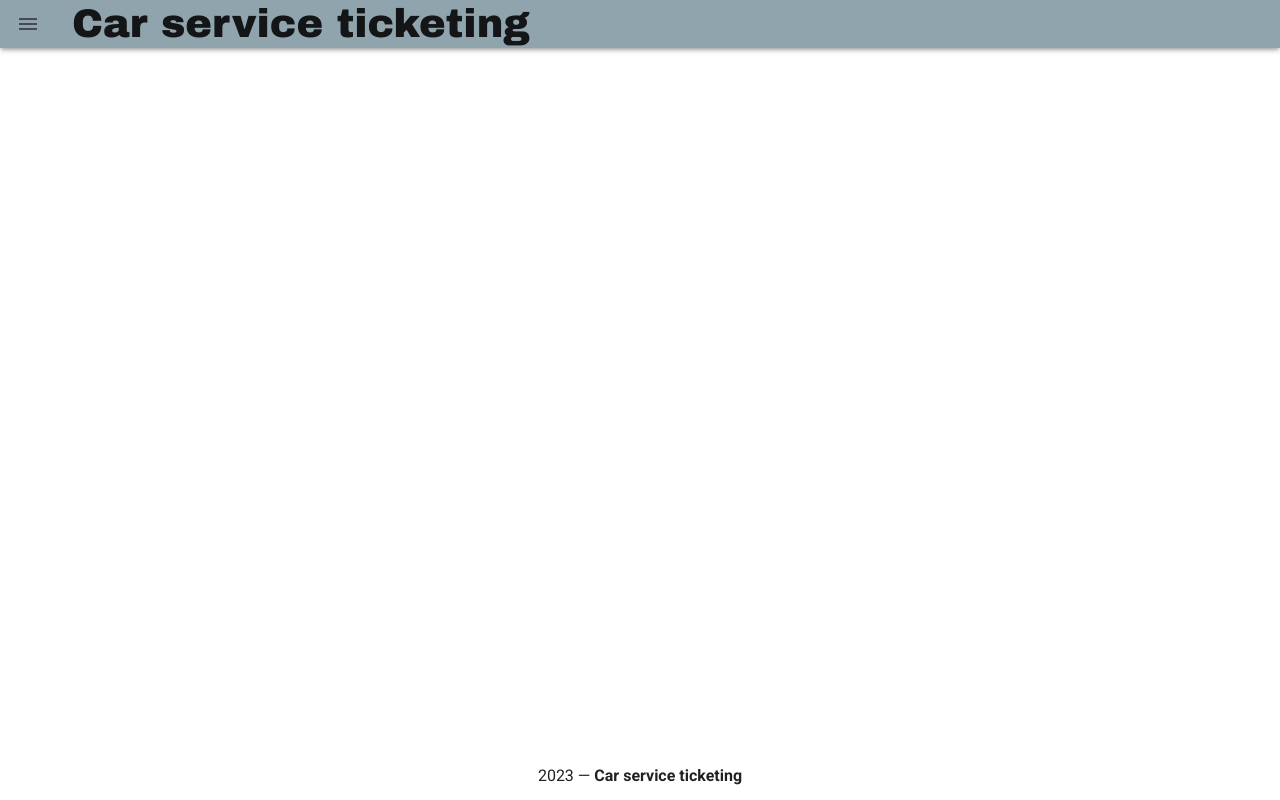
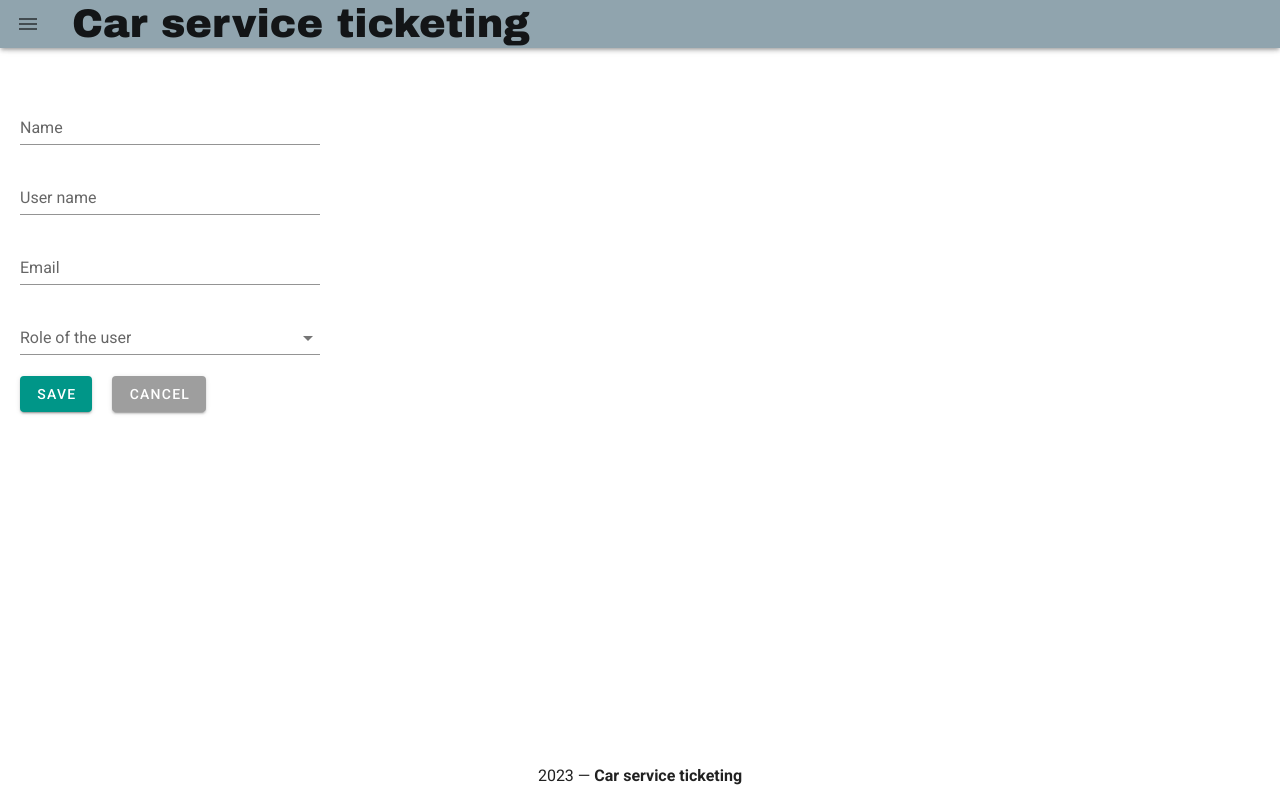
Before and after one commit to atjager/car-service-ticketing, a Vue app in the folder frontend/: page /add-new-user in a window 1280 px wide. Built offline with nearby package versions, Linux system fonts and the light colour scheme.

Commit message:
feat: Add new AppUser

```diff
--- a/frontend/package.json
+++ b/frontend/package.json
@@ -11,6 +11,7 @@
     "axios": "^1.3.5",
     "core-js": "^3.6.5",
     "vue": "^2.6.11",
+    "vue-cookies": "^1.8.3",
     "vue-router": "^3.2.0",
     "vuetify": "^2.6.0",
     "vuex": "^3.4.0"
--- a/frontend/src/main.js
+++ b/frontend/src/main.js
@@ -5,7 +5,7 @@ import store from "./store";
 import vuetify from "./plugins/vuetify";
 
 Vue.config.productionTip = false;
-
+Vue.use(require('vue-cookies'));
 new Vue({
   router,
   store,
--- a/frontend/src/router/index.js
+++ b/frontend/src/router/index.js
@@ -5,6 +5,7 @@ import Tickets from "../views/Tickets";
 import Customers from "../views/Customers";
 import Users from "../views/Users";
 import Settings from "../views/Settings";
+import AddNewUser from "../views/AddNewUser";
 
 Vue.use(VueRouter);
 
@@ -34,6 +35,13 @@ const routes = [
     name: "Settings",
     component: Settings,
   },
+  {
+    path: "/add-new-user",
+    name: "Add new user",
+    component: AddNewUser,
+  },
+
+
 ];
 
 const router = new VueRouter({
--- /dev/null
+++ b/frontend/src/views/AddNewUser.vue
@@ -0,0 +1,154 @@
+<template>
+  <div>
+    <v-row>
+      <div class="col-md-6">
+        <v-form
+            ref="form"
+            v-model="formModel"
+        >
+          <v-text-field
+              v-model="name"
+              label="Name"
+              required
+              style="max-width: 300px"
+              :rules="userNameRules"
+          ></v-text-field>
+
+          <v-text-field
+              v-model="username"
+              label="User name"
+              required
+              style="max-width: 300px"
+              :rules="userNameRules"
+          ></v-text-field>
+
+          <v-text-field
+              v-model="email"
+              label="Email"
+              required
+              type="email"
+              :rules="emailRules"
+              style="max-width: 300px"
+          ></v-text-field>
+
+          <v-select
+            v-model="selectedRole"
+            :items="roles"
+            label="Role of the user"
+            style="max-width: 300px"
+          ></v-select>
+
+
+          <v-btn @click="saveUser" color="teal" dark>Save</v-btn>
+          <v-btn style="margin-left: 20px" color="grey" @click="$router.push('/address-book')" dark>Cancel
+          </v-btn>
+
+        </v-form>
+      </div>
+
+    </v-row>
+  </div>
+</template>
+
+<script>
+import {api} from "@/api";
+import VueCookies from "vue-cookies";
+
+
+export default {
+
+  name: "AddNewUser",
+  data() {
+    return {
+      roles: ["ADMIN", "MANAGER", "MECHANIC"],
+      selectedRole : '',
+      username: '',
+      name: '',
+      email: '',
+      formModel: '',
+      emailRuleBool: false,
+    }
+  },
+  computed: {
+    emailRules() {
+      let rules = []
+      if (this.emailRuleBool) {
+        rules = [
+          v => !v || /^\w+([.-]?\w+)*@\w+([.-]?\w+)*(\.\w{2,3})+$/.test(v) || 'E-mail must be valid']
+      } else {
+        rules = []
+      }
+      return rules
+    },
+    userNameRules() {
+      const rules = []
+      const rule = v => !!v || 'Name is required'
+      rules.push(rule)
+      return rules
+    },
+
+  },
+  watch: {
+    emailRuleBool: 'validateField',
+  },
+  methods: {
+    validateField() {
+      this.$refs.form.validate()
+    },
+
+    saveUser() {
+      this.emailRuleBool = true
+      this.$refs.form.validate()
+      if (this.validateEmail()) {
+
+        if (this.name && this.email)
+          api.post('/user/create', {
+            name: this.name,
+            email: this.email,
+            role: this.selectedRole,
+            username: this.username,
+          }).then(r => {
+            if (r.status == 200) {
+
+              VueCookies.set("success", true, "5s");
+              this.$router.push("/users")
+            }
+          }, err => {
+            if (err.response.status == 409) {
+              this.userExists()
+              this.userNameRuleBool = true;
+              setTimeout(() =>
+                  this.$refs.form.validate(), 200)
+            }
+          });
+      }
+    },
+    init() {
+    },
+
+
+    userExists() {
+      this.isWarning = true;
+      setTimeout(() =>
+          this.isWarning = false, 2000)
+    },
+
+    validateEmail() {
+      return this.email.match(
+          /^(([^<>()[\]\\.,;:\s@\\"]+(\.[^<>()[\]\\.,;:\s@\\"]+)*)|(\\".+\\"))@((\[[0-9]{1,3}\.[0-9]{1,3}\.[0-9]{1,3}\.[0-9]{1,3}\])|(([a-zA-Z\-0-9]+\.)+[a-zA-Z]{2,}))$/
+      );
+    }
+
+  },
+  mounted() {
+    this.init()
+  },
+
+
+}
+
+</script>
+
+<style scoped>
+
+</style>
--- a/frontend/src/views/Users.vue
+++ b/frontend/src/views/Users.vue
@@ -1,6 +1,11 @@
 <template>
   <div class="users">
-  <user-table style="margin-bottom: 50px"></user-table>
+    <v-alert
+        type="success"
+        v-show="isSuccess"
+    >{{ successMsg }}
+    </v-alert>
+    <user-table style="margin-bottom: 50px"></user-table>
   </div>
 </template>
 
@@ -19,5 +24,21 @@ export default {
       isSuccess: false,
     }
   },
+  methods: {
+    init() {
+      console.log(this.$cookies.get("success"))
+      if (this.$cookies.get("success")) {
+        this.isSuccess = true
+        this.successMsg = 'User successfully added'
+      }
+    }
+  },
+  mounted() {
+    this.init()
+  },
+  created() {
+    setTimeout(() =>
+        this.isSuccess = false, 3000)
+  },
 }
 </script>
```
Also changed, not shown: 2 other files (tests, documents, lock files or other folders).
